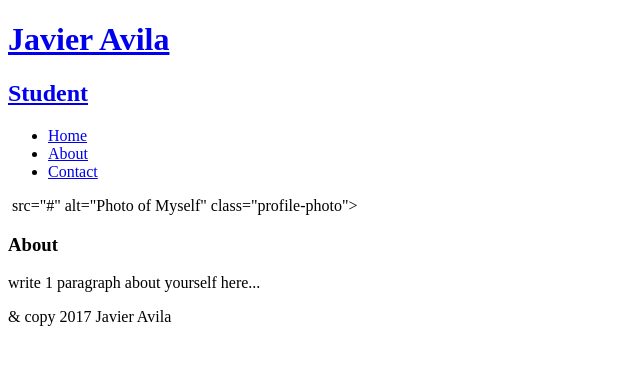
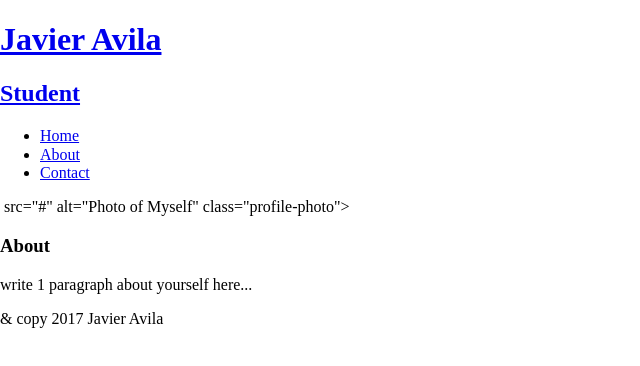
Before and after one commit to Javi457/portfolio, a plain HTML site: page about.html in a window 1280 px wide. Shown: the whole page, without its empty margins (0-640 px from the left). Drawn offline with nearby package versions, Linux system fonts and the light colour scheme.

Commit message:
Update about.html

```diff
--- a/about.html
+++ b/about.html
@@ -6,7 +6,9 @@
     <title> My Portfolio | Javier Avila</title>
 
     <!-- Styles -->
-    <link rel="stylesheet" href="css/stle.css">
+    <link rel="stylesheet" href="css/normalize.css">
+    <link rel="stylesheet" href="css/responsive.css">
+    <link rel="stylesheet" href="css/style.css">
   </head>
 
   <body>
```
